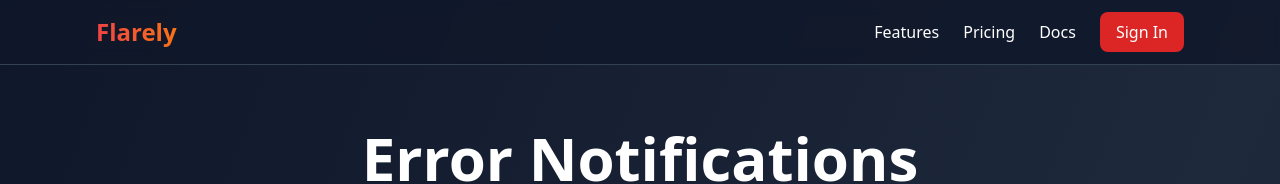
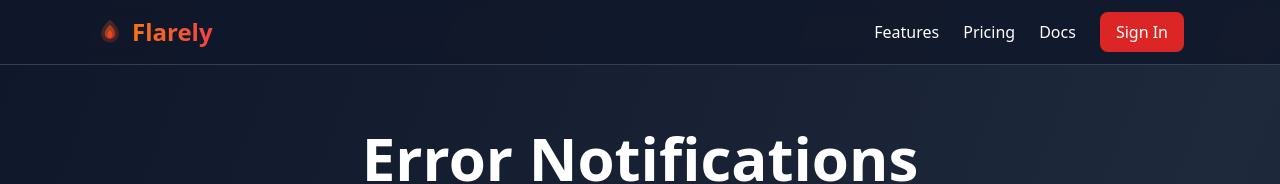
Before and after one commit to flarely/flarely-landing, a Next.js app: page / in a window 1280 px wide. Shown: the top 184 px of the page. Built offline with nearby package versions, Linux system fonts and the light colour scheme.

Commit message:
feat: add flame icon to navbar and footer, SVG favicon for Next.js

```diff
--- a/app/page.tsx
+++ b/app/page.tsx
@@ -11,8 +11,21 @@ export default function Home() {
       {/* Navigation */}
       <nav className="fixed w-full top-0 z-50 bg-slate-900/80 backdrop-blur border-b border-slate-700">
         <div className="max-w-6xl mx-auto px-4 sm:px-6 lg:px-8 h-16 flex items-center justify-between">
-          <div className="text-2xl font-bold text-transparent bg-clip-text bg-gradient-to-r from-red-500 to-orange-500">
-            Flarely
+          <div className="flex items-center gap-2">
+            <svg width="28" height="28" viewBox="0 0 32 32" fill="none" xmlns="http://www.w3.org/2000/svg">
+              <defs>
+                <linearGradient id="navFlame" x1="4" y1="2" x2="28" y2="30" gradientUnits="userSpaceOnUse">
+                  <stop offset="0%" stopColor="#f97316"/>
+                  <stop offset="100%" stopColor="#dc2626"/>
+                </linearGradient>
+              </defs>
+              <path d="M16 2C16 2 26 10 26 18C26 23.523 21.523 28 16 28C10.477 28 6 23.523 6 18C6 10 16 2 16 2Z" fill="url(#navFlame)" opacity="0.25"/>
+              <path d="M16 8C16 8 22 13 22 18C22 21.314 19.314 24 16 24C12.686 24 10 21.314 10 18C10 13 16 8 16 8Z" fill="url(#navFlame)" opacity="0.6"/>
+              <path d="M16 14C16 14 19 17 19 19.5C19 21.433 17.657 23 16 23C14.343 23 13 21.433 13 19.5C13 17 16 14 16 14Z" fill="url(#navFlame)"/>
+            </svg>
+            <span className="text-2xl font-bold text-transparent bg-clip-text bg-gradient-to-r from-orange-500 to-red-500">
+              Flarely
+            </span>
           </div>
           <div className="flex gap-6 items-center">
             <a href="#features" className="hover:text-red-400 transition">Features</a>
@@ -217,7 +230,20 @@ export default function Home() {
       {/* Footer */}
       <footer className="border-t border-slate-700 py-12 px-4 sm:px-6 lg:px-8 text-slate-400">
         <div className="max-w-6xl mx-auto flex flex-col md:flex-row justify-between items-center">
-          <div className="text-2xl font-bold text-red-500 mb-4 md:mb-0">Flarely</div>
+          <div className="flex items-center gap-2 mb-4 md:mb-0">
+            <svg width="22" height="22" viewBox="0 0 32 32" fill="none" xmlns="http://www.w3.org/2000/svg">
+              <defs>
+                <linearGradient id="footerFlame" x1="4" y1="2" x2="28" y2="30" gradientUnits="userSpaceOnUse">
+                  <stop offset="0%" stopColor="#f97316"/>
+                  <stop offset="100%" stopColor="#dc2626"/>
+                </linearGradient>
+              </defs>
+              <path d="M16 2C16 2 26 10 26 18C26 23.523 21.523 28 16 28C10.477 28 6 23.523 6 18C6 10 16 2 16 2Z" fill="url(#footerFlame)" opacity="0.25"/>
+              <path d="M16 8C16 8 22 13 22 18C22 21.314 19.314 24 16 24C12.686 24 10 21.314 10 18C10 13 16 8 16 8Z" fill="url(#footerFlame)" opacity="0.6"/>
+              <path d="M16 14C16 14 19 17 19 19.5C19 21.433 17.657 23 16 23C14.343 23 13 21.433 13 19.5C13 17 16 14 16 14Z" fill="url(#footerFlame)"/>
+            </svg>
+            <span className="text-xl font-bold text-red-500">Flarely</span>
+          </div>
           <div className="flex gap-8">
             <a href="https://github.com/flarely/flarely" target="_blank" rel="noopener noreferrer" className="hover:text-white transition">GitHub</a>
             <a href="https://github.com/flarely/flarely#readme" target="_blank" rel="noopener noreferrer" className="hover:text-white transition">Docs</a>
```
Also changed, not shown: app/icon.svg (added).
